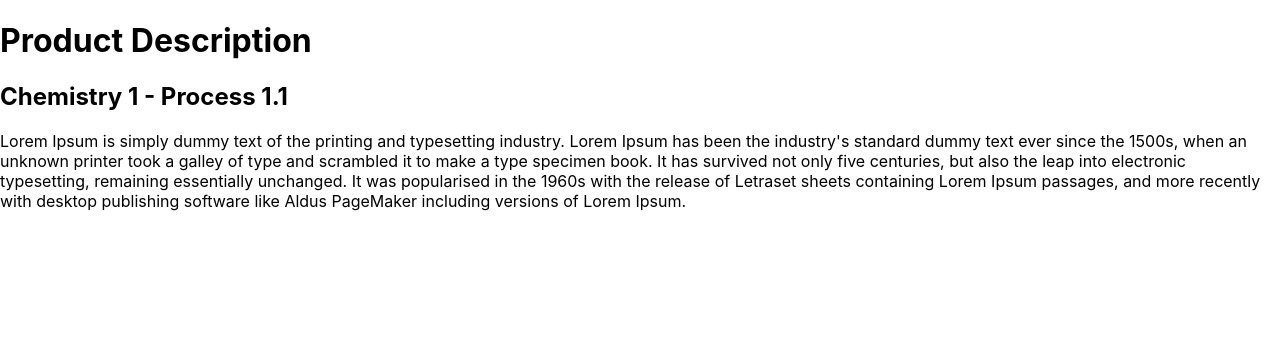
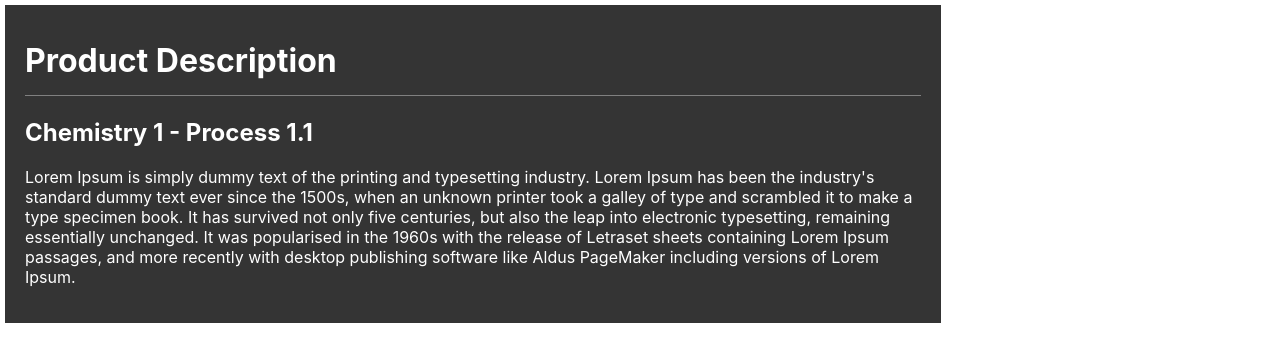
Before and after one commit to Karan-Dodeja/products-mern, a React (Create React App) app in the folder client/: page /modal in a window 1280 px wide. Shown: the top 362 px of the page. Built offline with nearby package versions, Linux system fonts and the light colour scheme.

Commit message:
Modal Design , Applied CSS

```diff
--- /dev/null
+++ b/client/src/Components/Table/Modal.css
@@ -0,0 +1,16 @@
+.modal {
+  background-color: rgb(52, 52, 52);
+  color: white;
+  padding: 15px 20px 20px 20px;
+  margin: 5px 5px 5px 5px;
+  width: 70%;
+}
+
+.modal-header {
+  color: white;
+}
+
+.modal-header h1 {
+  padding: 0px 0px 15px 0px;
+  border-bottom: 1px grey solid;
+}
--- a/client/src/Components/Table/Modal.js
+++ b/client/src/Components/Table/Modal.js
@@ -1,10 +1,12 @@
 import React from "react";
+import "./Modal.css";
 
 export const Modal = () => {
   return (
-    <div>
+    <div className="modal">
       <div className="modal-header">
         <h1>Product Description</h1>
+        <div className="modal-border"></div>
       </div>
       <div className="modal-description">
         <h2 className="modal-description-header">Chemistry 1 - Process 1.1</h2>
```
